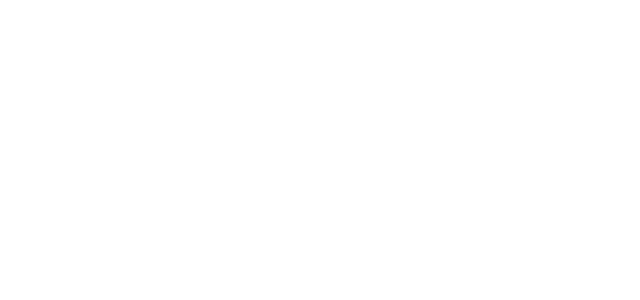
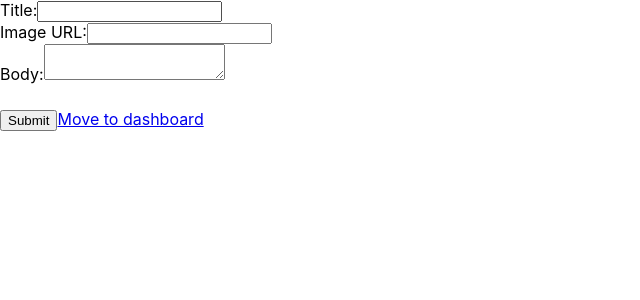
Before and after one commit to rogaikwad30/Blogger-Website, a React (Create React App) app in the folder frontend/: page /blog/new/edit in a window 1280 px wide. Before the commit this address had no page. Shown: the top 300 px of the page, without its empty margins (0-640 px from the left). Built offline with nearby package versions, Linux system fonts and the light colour scheme; sample sign-in values are in the browser's storage.

Commit message:
modified views for dashboard

```diff
--- a/frontend/src/App.js
+++ b/frontend/src/App.js
@@ -11,7 +11,7 @@
         <Routes>
           <Route exact path="/" element={<Home />} />
           <Route exact path="/dashboard" element={<Dashboard />} />
-          <Route path="/blog/:id" element={<BlogDetails />} />
+          <Route path="/blog/:id/:mode" element={<BlogDetails />} />
         </Routes>
       </div>
     </Router>
--- a/frontend/src/components/BlogDetails/AddNewBlog.js
+++ b/frontend/src/components/BlogDetails/AddNewBlog.js
@@ -0,0 +1,82 @@
+import { useState } from "react";
+import helpers from '../../services/common.service';
+import { useSelector } from "react-redux";
+
+const AddNewBlog = () => {
+  const user = useSelector((state) => state.user);
+  const [blogData, setBlogData] = useState({
+    title: "",
+    imgUrl: "",
+    body: "",
+    email: user.email
+  });
+  const [message, setmessage] = useState('');
+
+  const handleInputChange = (e) => {
+    setmessage('')
+    const { name, value } = e.target;
+    setBlogData((prevState) => ({
+      ...prevState,
+      [name]: value,
+    }));
+  };
+
+  const handleSubmit = async (e) => {
+    e.preventDefault();
+    try {
+      setmessage('')
+      const blog = await helpers.addNewBlog(blogData)
+      setmessage(blog.message)
+      setBlogData({
+        title: "",
+        imgUrl: "",
+        body: "",
+        email: user.email
+      })
+    } catch (err) {
+      console.error("Failed to add blog", err);
+    }
+  };
+
+  return (
+    <form onSubmit={handleSubmit}>
+      <div>
+        <label htmlFor="title">Title:</label>
+        <input
+          type="text"
+          id="title"
+          name="title"
+          value={blogData.title}
+          onChange={handleInputChange}
+          required
+        />
+      </div>
+      <div>
+        <label htmlFor="imgUrl">Image URL:</label>
+        <input
+          type="text"
+          id="imgUrl"
+          name="imgUrl"
+          value={blogData.imgUrl}
+          onChange={handleInputChange}
+          required
+        />
+      </div>
+      <div>
+        <label htmlFor="body">Body:</label>
+        <textarea
+          id="body"
+          name="body"
+          value={blogData.body}
+          onChange={handleInputChange}
+          required
+        ></textarea>
+      </div>
+      <h6>{message}</h6>
+      <button type="submit">Submit</button>
+      <a href="/dashboard">Move to dashboard</a>
+    </form>
+  );
+};
+
+export default AddNewBlog;
--- a/frontend/src/components/BlogDetails/BlogDetails.js
+++ b/frontend/src/components/BlogDetails/BlogDetails.js
@@ -1,23 +1,37 @@
 import React from 'react';
 import { useParams } from 'react-router-dom';
 import helpers from '../../services/common.service';
+import AddNewBlog from './AddNewBlog';
 
 function BlogDetails() {
   helpers.validateLogin();
   const { id } = useParams();
+  const { mode } = useParams();
+
   if(id === 'new'){
     console.log("Allow user to create blog");
+    return (
+      <>
+        <AddNewBlog />
+      </>
+    )
   }
   else{
-    console.log("Fetch all the data required for the blog - ",id);
+    if(mode === "edit"){
+
     }
+    else if(mode === "preview"){
 
+    }
+    else{
       return (
         <div>
           <h1>Blog Post {id}</h1>
-      <p>Here are the details for blog post {id}.</p>
+          <p>Invalid Mode Selected.</p>
         </div>
       );
     }
+  }
+}
 
 export default BlogDetails;
--- a/frontend/src/components/Dashboard/Dashboard.js
+++ b/frontend/src/components/Dashboard/Dashboard.js
@@ -1,19 +1,20 @@
 import React, { useState, useEffect } from 'react';
 // import { Link } from 'react-router-dom';
 import helpers from '../../services/common.service';
+import { useSelector } from "react-redux";
 
 function Dashboard() {
   helpers.validateLogin();
-
+  const user = useSelector((state) => state.user);
   const [blogsByOtherUsers, setBlogsByOtherUsers] = useState([]);
   const [blogsByMe, setBlogsByMe] = useState([]);
 
   useEffect(() => {
-    helpers.getDashboardData().then(data => {
+    helpers.getDashboardData(user.email).then(data => {
       setBlogsByOtherUsers(data.blogs_by_other_users);
       setBlogsByMe(data.blogs_by_me);
     });
-  }, []);
+  }, [user.email]);
 
   return (
     <div>
@@ -21,16 +22,16 @@
       <h2>Blogs by other users:</h2>
       <ul>
         {blogsByOtherUsers.map(blog => (
-          <li key={blog.title}>{blog.title}</li>
+          <li key={blog._id}>{blog.title}</li>
         ))}
       </ul>
       <h2>My blogs:</h2>
       <button>
-        <a href="/blog/new">Add New blog</a>
+        <a href="/blog/new/edit">Add New blog</a>
       </button>
       <ul>
         {blogsByMe.map(blog => (
-          <li key={blog.title}>{blog.title}</li>
+          <li key={blog._id}>{blog.title}</li>
         ))}
       </ul>
     </div>
--- a/frontend/src/services/api_calls.js
+++ b/frontend/src/services/api_calls.js
@@ -1,8 +1,8 @@
 import axios from 'axios';
 
-const doGetApiCall = async (url) => {
+const doGetApiCall = async (url, headers={}) => {
   try {
-    const response = await axios.get(url);
+    const response = await axios.get(url, { headers });
     console.log("Returning - ", response.data);
     return response.data;
   } catch (error) {
--- a/frontend/src/services/common.service.js
+++ b/frontend/src/services/common.service.js
@@ -14,9 +14,12 @@
   }, [navigate, user.isLoggedIn]);
 };
 
-const getDashboardData = () => {
+const GetDashboardData = (email) => {
   const url = 'http://localhost:8000/dashboard-data';
-  return apiCalls.doGetApiCall(url)
+  const headers = {
+    "email" : email
+  }
+  return apiCalls.doGetApiCall(url,headers)
 };
 
 const postGoogleDataToRegisterUser = (requestBody) => {
@@ -24,10 +27,16 @@
   return apiCalls.doPostApiCall(url, requestBody)
 }
 
+const AddNewBlog = (requestBody) => {
+  const url = 'http://localhost:8000/blog';
+  return apiCalls.doPostApiCall(url, requestBody)
+}
+
 const helpers = {
   validateLogin: ValidateLogin,
-  getDashboardData: getDashboardData,
-  postGoogleDataToRegisterUser: postGoogleDataToRegisterUser
+  getDashboardData: GetDashboardData,
+  postGoogleDataToRegisterUser: postGoogleDataToRegisterUser,
+  addNewBlog: AddNewBlog
 };
 
 export default helpers;
```
Also changed, not shown: frontend/src/components/BlogDetails/PreviewBlog.js (added). Lines whose indentation alone changed are shown as unchanged.
